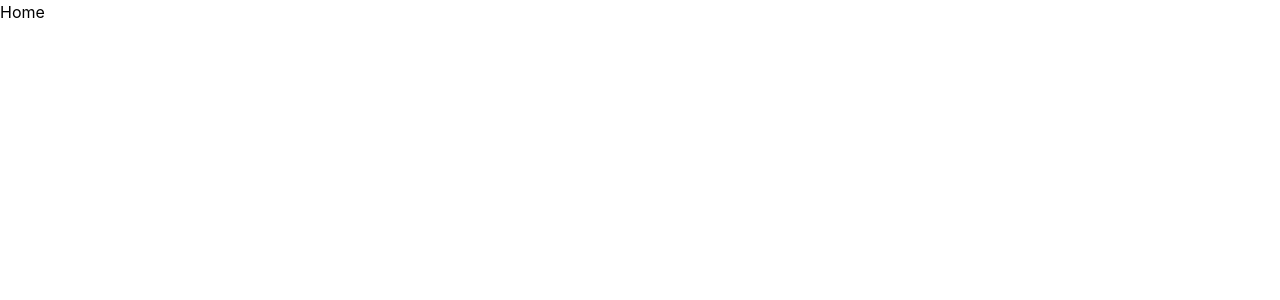
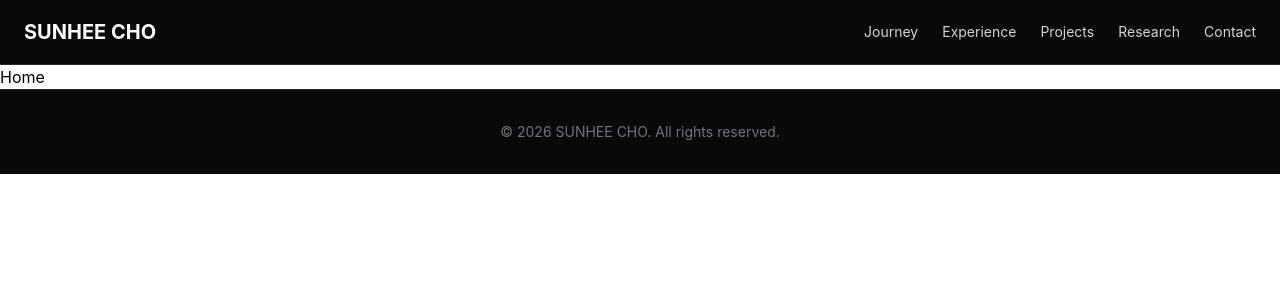
Before and after one commit to ihateundefined/developer-portfolio, a React (Vite) app: page / in a window 1280 px wide. Shown: the top 300 px of the page. Built offline with nearby package versions, Linux system fonts and the light colour scheme.

Commit message:
feat: setup application layout and routing

```diff
--- /dev/null
+++ b/src/components/layout/Footer.tsx
@@ -0,0 +1,11 @@
+const Footer = () => {
+  return (
+    <footer className="border-t border-zinc-800 bg-zinc-950">
+      <div className="mx-auto max-w-7xl px-6 py-8 text-center text-sm text-zinc-500">
+        © 2026 SUNHEE CHO. All rights reserved.
+      </div>
+    </footer>
+  );
+};
+
+export default Footer;
--- /dev/null
+++ b/src/components/layout/Header.tsx
@@ -0,0 +1,21 @@
+const Header = () => {
+  return (
+    <header className="border-b border-zinc-800 bg-zinc-950">
+      <div className="mx-auto flex h-16 max-w-7xl items-center justify-between px-6">
+        <h1 className="text-xl font-bold text-white">
+          SUNHEE CHO
+        </h1>
+
+        <nav className="flex gap-6 text-sm text-zinc-300">
+          <button>Journey</button>
+          <button>Experience</button>
+          <button>Projects</button>
+          <button>Research</button>
+          <button>Contact</button>
+        </nav>
+      </div>
+    </header>
+  );
+};
+
+export default Header;
--- a/src/layouts/MainLayout.tsx
+++ b/src/layouts/MainLayout.tsx
@@ -0,0 +1,17 @@
+import { Outlet } from "react-router-dom";
+import Header from "../components/layout/Header";
+import Footer from "../components/layout/Footer";
+
+const MainLayout = () => {
+  return (
+    <>
+      <Header />
+      <main>
+        <Outlet />
+      </main>
+      <Footer />
+    </>
+  );
+};
+
+export default MainLayout;
--- a/src/router/index.tsx
+++ b/src/router/index.tsx
@@ -1,12 +1,19 @@
 import { createBrowserRouter } from "react-router-dom";
 
+import MainLayout from "../layouts/MainLayout"
 import Home from "../pages/Home";
 
 const router = createBrowserRouter([
-  {
+{
     path: "/",
-    element: <Home />,
-  },
+    element: <MainLayout />,
+    children: [
+        {
+            index: true,
+            element: <Home />
+        }
+    ]
+}
 ]);
 
 export default router;
```
